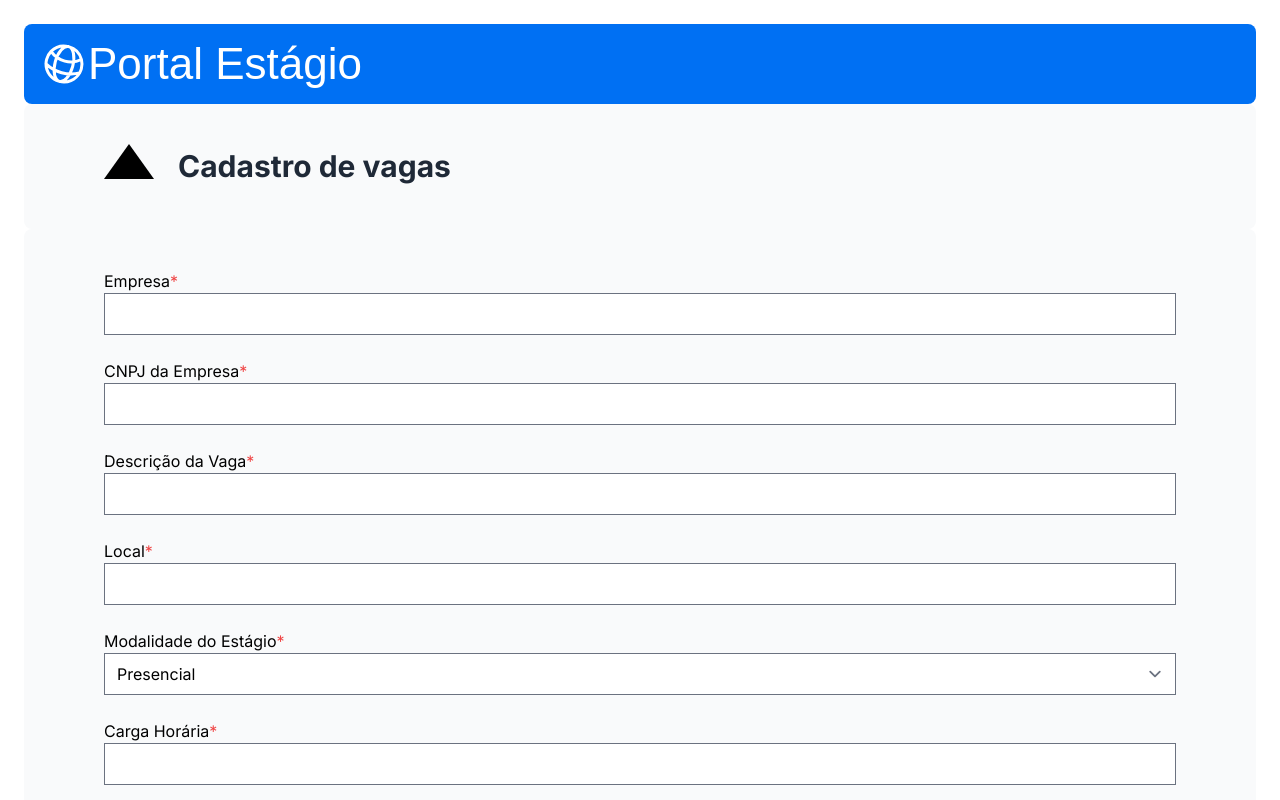
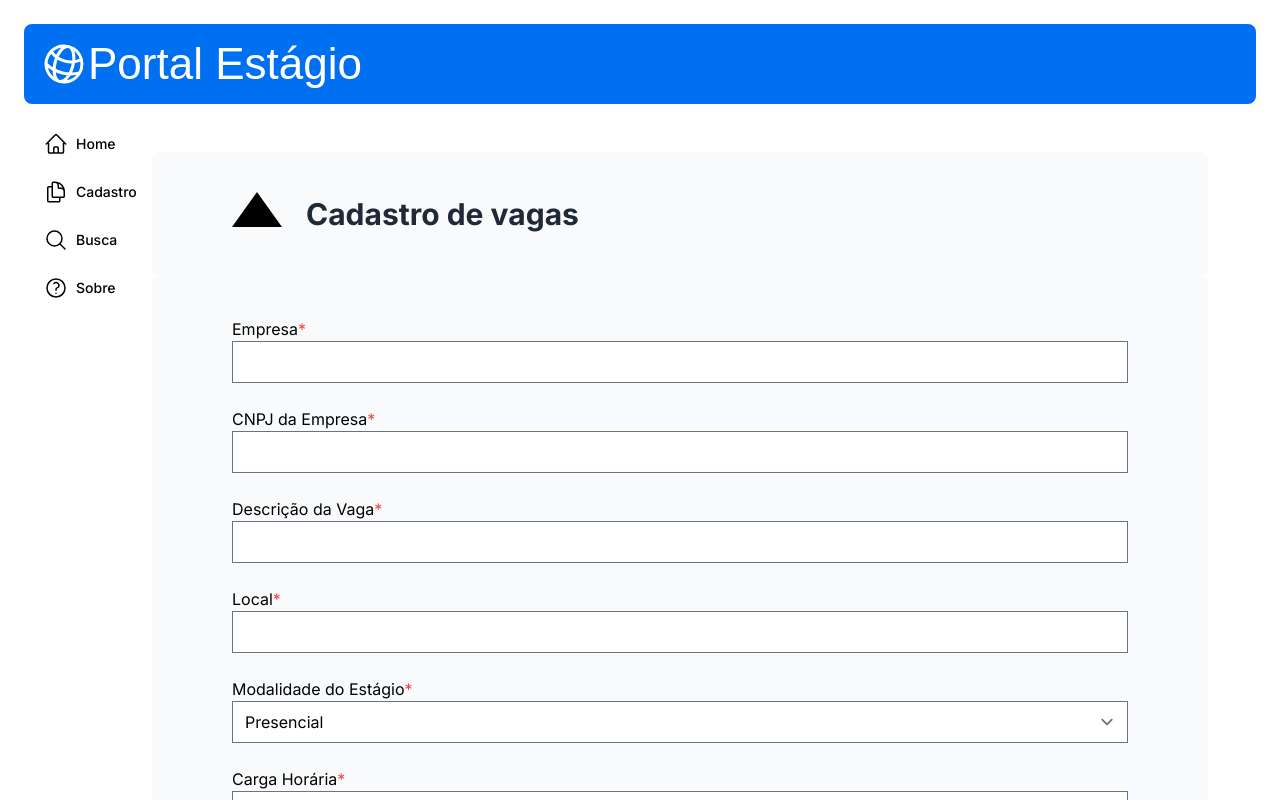
Before and after one commit to OsProgramadores/portalestagio, a Next.js app: page /cadastro in a window 1280 px wide. Shown: the top 800 px of the page. Built offline with nearby package versions, Linux system fonts and the light colour scheme; a web font is replaced by a local one.

Commit message:
adicionando novamente a tag <BuscaLayout> na page de cadastro

```diff
--- a/app/cadastro/page.tsx
+++ b/app/cadastro/page.tsx
@@ -9,7 +9,7 @@ export default function Page() {
       <div className="flex h-20 shrink-0 items-end rounded-lg bg-blue-500 p-4 md:h-26">
         {<EstagioLogo />}
       </div>
-
+      <BuscaLayout>
         <div className="flex gap-6 rounded-lg bg-gray-50 px-6 py-10 md:px-20">
           <div className="h-0 w-0 border-b-[35px] border-l-[25px] border-r-[25px] border-b-black border-l-transparent border-r-transparent"/>
           <p className={`text-xl text-gray-800 md:text-3xl md:leading-normal`}>
@@ -17,7 +17,7 @@ export default function Page() {
           </p>
         </div>
         <SubmitForm />
-
+      </BuscaLayout>
     </main>
   );
 }
```
